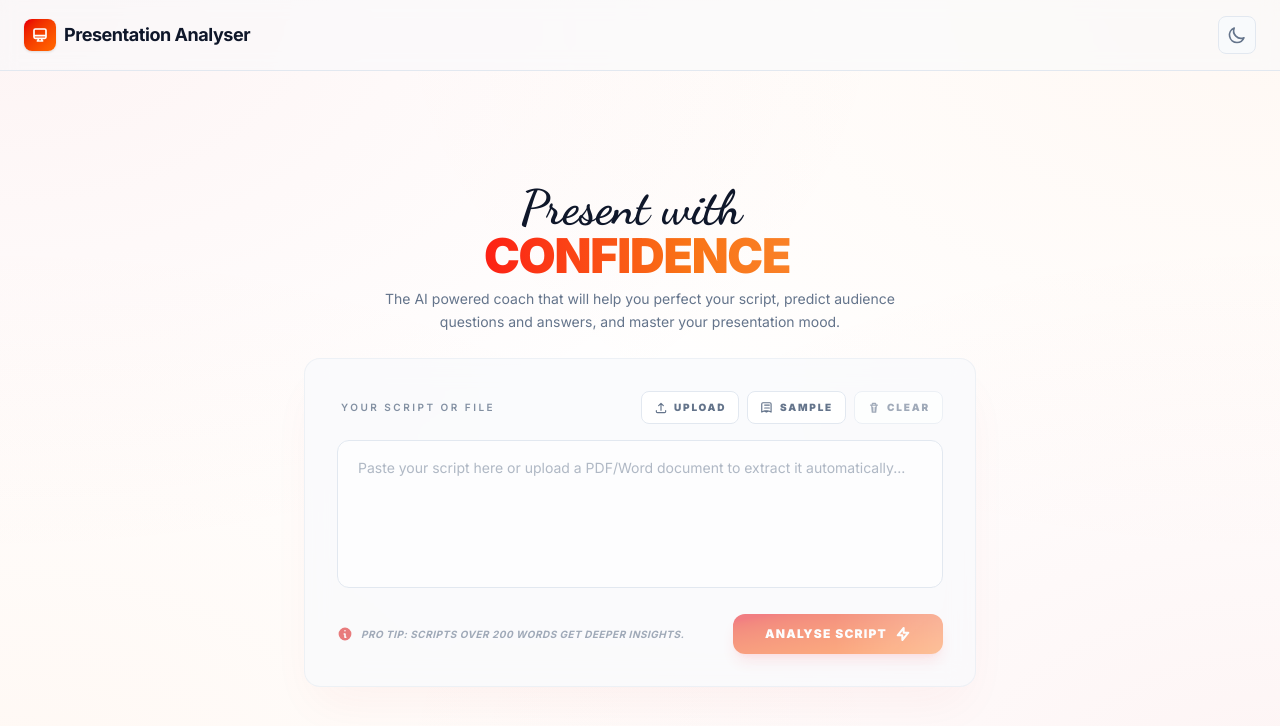
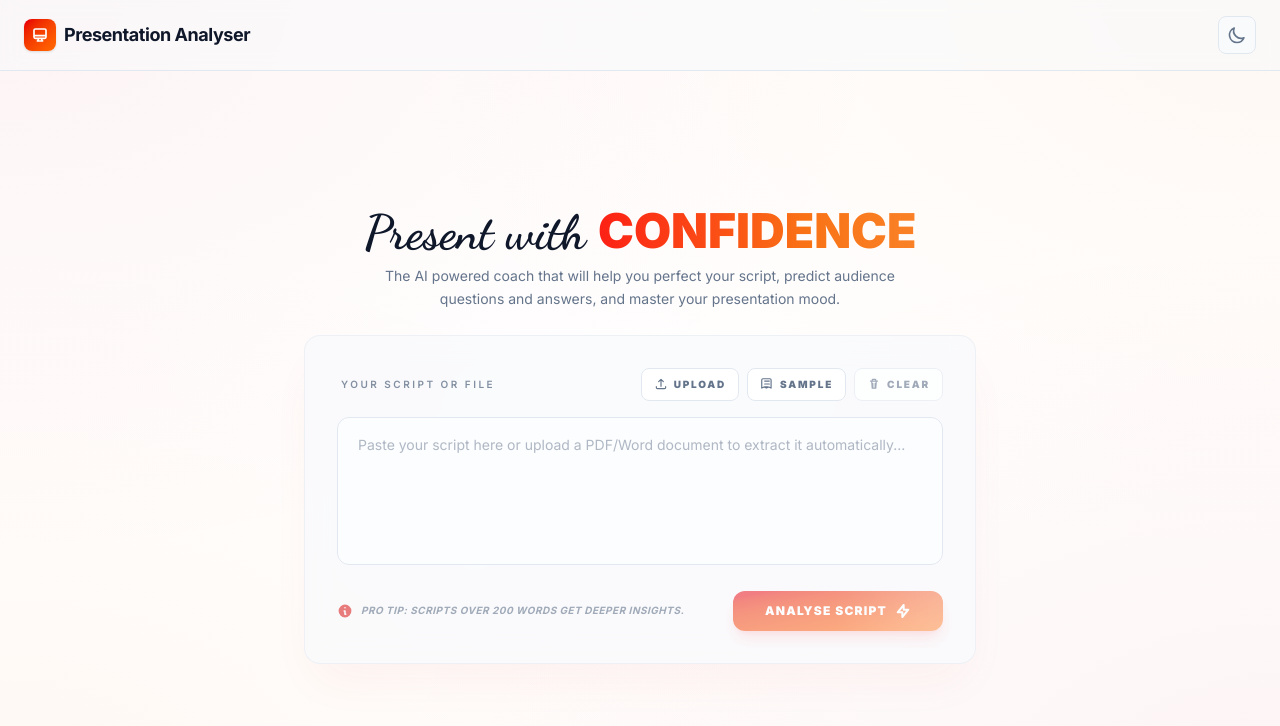
Before and after one commit to Gladnx/ai-presentation-analyser, a Next.js app: page / in a window 1280 px wide. Shown: the top 726 px of the page. Built offline with nearby package versions, Linux system fonts and the light colour scheme.

Commit message:
corrected animation errors

```diff
--- a/src/app/globals.css
+++ b/src/app/globals.css
@@ -131,6 +131,20 @@ body {
   min-height: 100vh;
 }
 
+body,
+nav,
+.glass,
+input,
+textarea,
+button,
+[class*="border-"],
+[class*="bg-"],
+[class*="text-"] {
+  transition-property: background-color, color, border-color, box-shadow;
+  transition-duration: 160ms;
+  transition-timing-function: ease;
+}
+
 /* Fade-in animation for result cards */
 @keyframes fadeInUp {
   from {
@@ -180,38 +194,35 @@ body {
   }
 }
 
-@keyframes typePresent {
+@keyframes heroSoftReveal {
   from {
-    width: 0;
-    opacity: 1;
+    opacity: 0;
+    transform: translateY(12px);
+    filter: blur(8px);
   }
 
   to {
-    width: 12ch;
     opacity: 1;
+    transform: translateY(0);
+    filter: blur(0);
   }
 }
 
-@keyframes typeConfidence {
+@keyframes heroAccentReveal {
   from {
-    width: 0;
-    opacity: 1;
-  }
-
-  to {
-    width: 10.5ch;
-    opacity: 1;
-  }
-}
-
-@keyframes caretFade {
-  0%,
-  85% {
-    border-right-color: currentColor;
+    opacity: 0;
+    letter-spacing: 0.18em;
+    transform: translateY(16px) scale(0.96);
+    clip-path: inset(0 100% 0 0);
+    filter: blur(10px);
   }
 
   100% {
-    border-right-color: transparent;
+    opacity: 1;
+    letter-spacing: 0;
+    transform: translateY(0) scale(1);
+    clip-path: inset(0 0 0 0);
+    filter: blur(0);
   }
 }
 
@@ -257,27 +268,10 @@ body {
   animation: cardSettle 0.85s cubic-bezier(0.16, 1, 0.3, 1) forwards;
 }
 
-.typewriter-line {
-  display: inline-block;
-  width: 0;
-  opacity: 0;
-  overflow: hidden;
-  white-space: nowrap;
-  vertical-align: bottom;
+.animate-hero-soft-reveal {
+  animation: heroSoftReveal 0.75s cubic-bezier(0.16, 1, 0.3, 1) 0.08s both;
 }
 
-.animate-typewriter-present {
-  border-right: 2px solid currentColor;
-  padding-right: 0.08em;
-  animation:
-    typePresent 0.9s steps(12, end) 0.12s forwards,
-    caretFade 1.05s step-end 0.12s forwards;
+.animate-hero-accent-reveal {
+  animation: heroAccentReveal 0.95s cubic-bezier(0.16, 1, 0.3, 1) 0.28s both;
 }
-
-.animate-typewriter-confidence {
-  border-right: 2px solid currentColor;
-  padding-right: 0.08em;
-  animation:
-    typeConfidence 1s steps(10, end) 0.95s forwards,
-    caretFade 1.15s step-end 0.95s forwards;
-}
--- a/src/components/ScriptInput.tsx
+++ b/src/components/ScriptInput.tsx
@@ -84,6 +84,7 @@ export default function ScriptInput() {
   const [isExtracting, setIsExtracting] = useState(false);
   const [fileError, setFileError] = useState<string | null>(null);
   const [isAnimatedIn, setIsAnimatedIn] = useState(false);
+  const [isIntroComplete, setIsIntroComplete] = useState(false);
   const router = useRouter();
   const fileInputRef = useRef<HTMLInputElement>(null);
 
@@ -92,7 +93,14 @@ export default function ScriptInput() {
       setIsAnimatedIn(true);
     }, 80);
 
-    return () => window.clearTimeout(timeoutId);
+    const cleanupId = window.setTimeout(() => {
+      setIsIntroComplete(true);
+    }, 1600);
+
+    return () => {
+      window.clearTimeout(timeoutId);
+      window.clearTimeout(cleanupId);
+    };
   }, []);
 
   const getRevealClass = (
@@ -100,7 +108,7 @@ export default function ScriptInput() {
     variant: "fade" | "rise" | "card" = "fade"
   ) => {
     const base =
-      "transition-all duration-700 ease-[cubic-bezier(0.16,1,0.3,1)] will-change-transform";
+      "transition-[opacity,transform] duration-700 ease-[cubic-bezier(0.16,1,0.3,1)] will-change-transform";
     const hidden =
       variant === "card"
         ? "opacity-0 translate-y-5 scale-[0.985]"
@@ -110,10 +118,14 @@ export default function ScriptInput() {
     const shown = "opacity-100 translate-y-0 scale-100";
 
     return {
-      className: `${base} ${isAnimatedIn ? shown : hidden}`,
-      style: {
-        transitionDelay: `${delay}ms`,
-      },
+      className: isIntroComplete
+        ? ""
+        : `${base} ${isAnimatedIn ? shown : hidden}`,
+      style: isIntroComplete
+        ? undefined
+        : {
+            transitionDelay: `${delay}ms`,
+          },
     };
   };
 
@@ -213,15 +225,15 @@ export default function ScriptInput() {
           style={titleReveal.style}
         >
           <span
-            className={`typewriter-line font-cursive text-text mr-3 tracking-normal ${
-              isAnimatedIn ? "animate-typewriter-present" : ""
+            className={`inline-block font-cursive text-text mr-3 tracking-normal ${
+              isAnimatedIn ? "animate-hero-soft-reveal" : "opacity-0"
             }`}
           >
             Present with
           </span>
           <span
-            className={`typewriter-line ${
-              isAnimatedIn ? "animate-typewriter-confidence" : ""
+            className={`inline-block ${
+              isAnimatedIn ? "animate-hero-accent-reveal" : "opacity-0"
             }`}
           >
             <span className="animate-text-shimmer font-black">CONFIDENCE</span>
--- a/src/components/ThemeToggle.tsx
+++ b/src/components/ThemeToggle.tsx
@@ -16,7 +16,7 @@ export default function ThemeToggle() {
   return (
     <button
       onClick={toggleTheme}
-      className="p-2 rounded-lg bg-surface border border-border text-text-muted hover:text-text hover:bg-border focus:outline-none focus:ring-2 focus:ring-primary/40"
+      className="p-2 rounded-lg bg-surface border border-border text-text-muted hover:text-text hover:bg-border transition-none focus:outline-none focus:ring-2 focus:ring-primary/40"
       aria-label="Toggle dark mode"
       suppressHydrationWarning
     >
```
